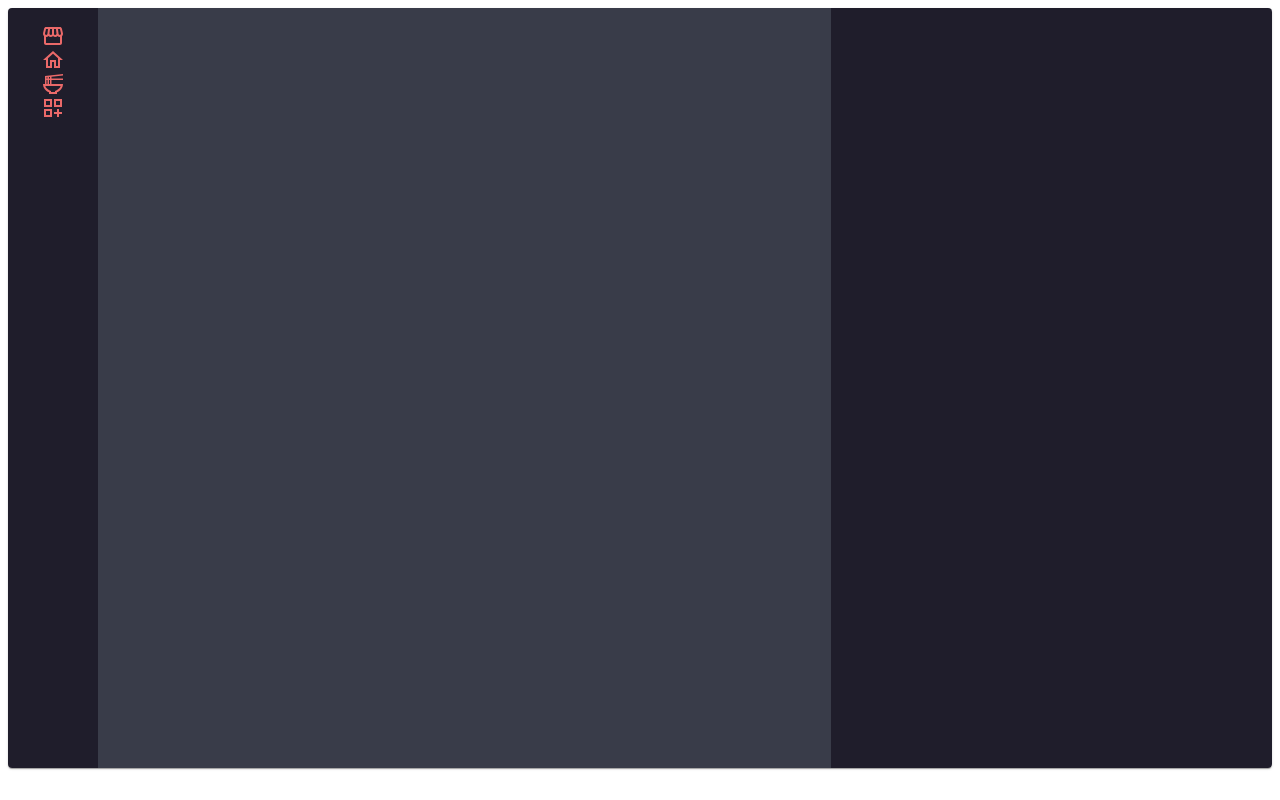
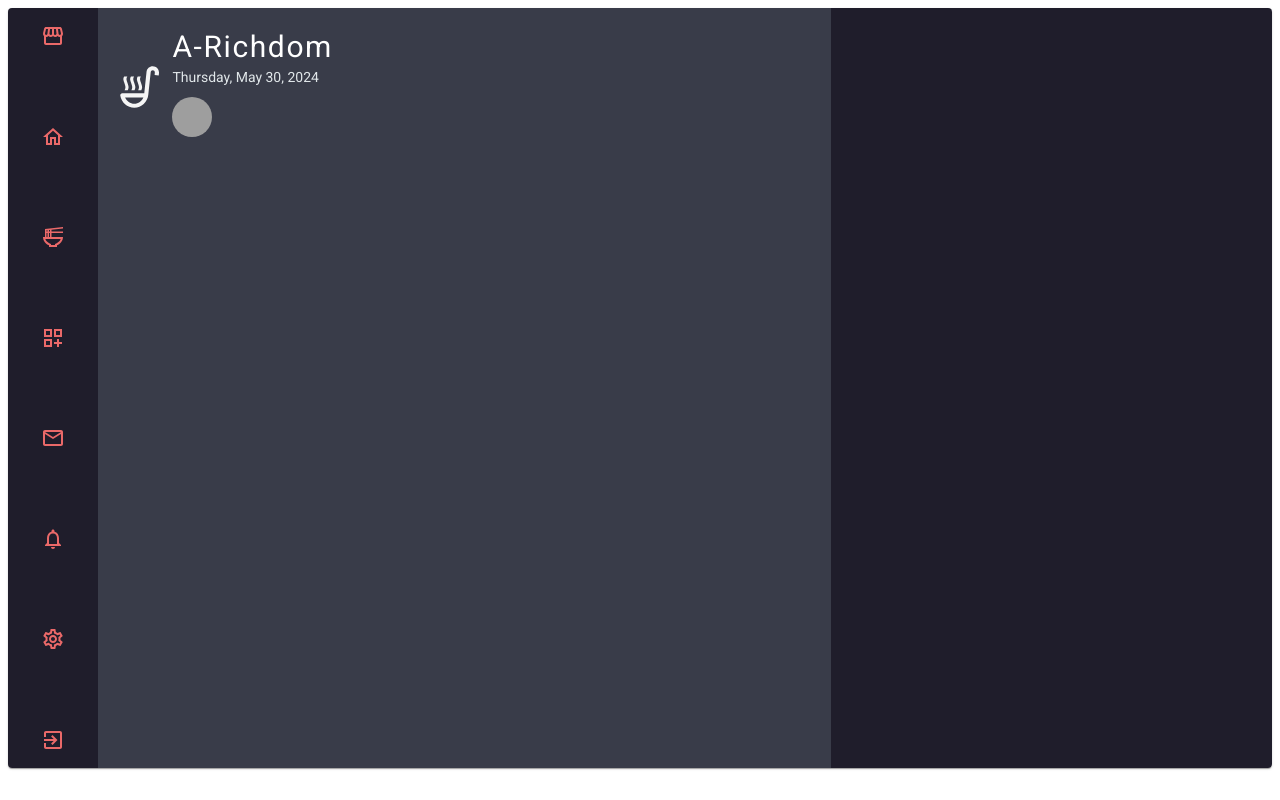
Before and after one commit to A-Richdom/FOOD-ORDERING-WEBITE, a React (Vite) app: page / in a window 1280 px wide. Built offline with nearby package versions, Linux system fonts and the light colour scheme; grey boxes are pictures that could not be loaded.

Commit message:
commiting homepage

```diff
--- /dev/null
+++ b/src/Components/DIGITAL-CLOCK/DigitalClock.jsx
@@ -0,0 +1,52 @@
+import React, { useEffect, useState } from 'react'
+
+const NavClock = () => {
+    // const [dateTime, setDateTime] = useState('');
+    const [date, setDate] = useState('');
+    const [time, setTime] = useState('');
+
+    useEffect(() => {
+        // Function to update the time and date
+        function updateTime() {
+            const now = new Date();
+            const dateOptions = {
+                weekday: 'long',
+                year: 'numeric',
+                month: 'long',
+                day: 'numeric'
+            };
+            const timeOptions = {
+                hour: '2-digit',
+                minute: '2-digit',
+                second: '2-digit'
+            };
+
+            const dateString = now.toLocaleDateString(undefined, dateOptions);
+            const timeString = now.toLocaleTimeString(undefined, timeOptions);
+
+            // Update your state or DOM elements with the new date and time strings
+            setDate(dateString)
+            setTime(timeString)
+        };
+
+        // Update the time every second
+        const intervalId = setInterval(updateTime, 1000);
+
+        // Cleanup function to clear the interval when component unmounts
+        return () => clearInterval(intervalId);
+    }, []);
+
+
+    return (
+        <div>
+
+            <section id='clock'>
+                <div className="date">{date}</div>
+                {/* <div className="time">{time}</div> */}
+            </section>
+
+        </div>
+    )
+};
+
+export default NavClock
--- a/src/Components/Homepage.jsx
+++ b/src/Components/Homepage.jsx
@@ -5,6 +5,32 @@ import StorefrontIcon from '@mui/icons-material/Storefront';
 import HomeOutlinedIcon from '@mui/icons-material/HomeOutlined';
 import RamenDiningOutlinedIcon from '@mui/icons-material/RamenDiningOutlined';
 import DashboardCustomizeOutlinedIcon from '@mui/icons-material/DashboardCustomizeOutlined';
+import EmailOutlinedIcon from '@mui/icons-material/EmailOutlined';
+import NotificationsNoneOutlinedIcon from '@mui/icons-material/NotificationsNoneOutlined';
+import SettingsOutlinedIcon from '@mui/icons-material/SettingsOutlined';
+import ExitToAppOutlinedIcon from '@mui/icons-material/ExitToAppOutlined';
+
+// Caed Content 2..//
+import AppBar from '@mui/material/AppBar';
+import Box from '@mui/material/Box';
+import Toolbar from '@mui/material/Toolbar';
+import IconButton from '@mui/material/IconButton';
+import Typography from '@mui/material/Typography';
+import Menu from '@mui/material/Menu';
+import MenuIcon from '@mui/icons-material/Menu';
+import Avatar from '@mui/material/Avatar';
+import Button from '@mui/material/Button';
+import Tooltip from '@mui/material/Tooltip';
+import MenuItem from '@mui/material/MenuItem';
+import AdbIcon from '@mui/icons-material/Adb';
+// import RamenDiningOutlinedIcon from '@mui/icons-material/RamenDi ningOutlined';
+import SoupKitchenOutlinedIcon from '@mui/icons-material/SoupKitchenOutlined';
+import DigitalClock from './DIGITAL-CLOCK/DigitalClock'
+
+
+
+const pages = ['Products', 'Pricing', 'Blog'];
+const settings = ['Profile', 'Account', 'Dashboard', 'Logout'];
 
 
 const useStyles = makeStyles((theme) => ({
@@ -14,7 +40,6 @@ const useStyles = makeStyles((theme) => ({
         display: 'flex',
     },
     cardContent1: {
-        height: '100%',
         width: '5%',
         backgroundColor: '#1F1D2B',
     },
@@ -22,21 +47,33 @@ const useStyles = makeStyles((theme) => ({
         width: '60%',
         backgroundColor: '#393C49',
     },
+    navBar1: {
+        display: 'flex',
+        alignItems: 'center',
+        textAlign: 'center',
+    },
+    userTypo: {
+        display: 'grid',
+        flexDirection: 'column',
+        color: 'white',
+    },
     cardContent3: {
         width: '35%',
         backgroundColor: '#1F1D2B',
     },
     sideBarIcons: {
         display: 'flex',
+        flexDirection: 'column',
+        height: '100%',
         color: 'EA7C69',
-        flexDirection: 'column',
         alignItems: 'center',
-        justifyContent: 'center',
-        justifyItems: 'center'
+        justifyContent: 'space-between',
     },
     icon: {
         color: '#EA6969',
-    }
+        fontSize: '40px',
+        fontWeight: 'bold',
+    },
 
 
 }));
@@ -44,22 +81,112 @@ const useStyles = makeStyles((theme) => ({
 const Homepage = () => {
     const classes = useStyles();
 
+    const [anchorElNav, setAnchorElNav] = React.useState(null);
+    const [anchorElUser, setAnchorElUser] = React.useState(null);
+
+    const handleOpenNavMenu = (event) => {
+        setAnchorElNav(event.currentTarget);
+    };
+    const handleOpenUserMenu = (event) => {
+        setAnchorElUser(event.currentTarget);
+    };
+
+    const handleCloseNavMenu = () => {
+        setAnchorElNav(null);
+    };
+
+    const handleCloseUserMenu = () => {
+        setAnchorElUser(null);
+    };
+
     return (
         <div className={classes.divContainer}>
             <Card className={classes.cardWrapper}>
+
+                {/* SIDE-BAR */}
                 <CardContent className={classes.cardContent1}>
 
                     <div className={classes.sideBarIcons}>
-                        <StorefrontIcon className={classes.icon}/>
-                        <HomeOutlinedIcon className={classes.icon}/>
-                        <RamenDiningOutlinedIcon className={classes.icon}/>
-                        <DashboardCustomizeOutlinedIcon className={classes.icon}/>
+                        <StorefrontIcon className={classes.icon} />
+                        <HomeOutlinedIcon className={classes.icon} />
+                        <RamenDiningOutlinedIcon className={classes.icon} />
+                        <DashboardCustomizeOutlinedIcon className={classes.icon} />
+                        <EmailOutlinedIcon className={classes.icon} />
+                        <NotificationsNoneOutlinedIcon className={classes.icon} />
+                        <SettingsOutlinedIcon className={classes.icon} />
+                        <ExitToAppOutlinedIcon className={classes.icon} />
                     </div>
 
                 </CardContent>
+
+                {/* MENU BAR */}
                 <CardContent className={classes.cardContent2}>
+                    <div className={classes.navBar1}>
+                        <SoupKitchenOutlinedIcon sx={{ display: { xs: 'none', md: 'flex' }, mr: 1, fontSize: '50px', color: 'whitesmoke' }} />
+                        {/* <AdbIcon  /> */}
+
+                        <div>
+                            <Typography className={classes.userTypo} style={{ fontSize: '30px', letterSpacing: '.1rem', }}>
+                                A-Richdom
+                            </Typography>
+                            <div>
+                                <DigitalClock />
+                            </div>
+
+                            <div>
+                                <Toolbar disableGutters>
+
+
+                                    <Box sx={{ flexGrow: 0 }}>
+                                        <Tooltip title="Open settings">
+                                            <IconButton onClick={handleOpenUserMenu} sx={{ p: 0 }}>
+                                                <Avatar alt="Remy Sharp" src="/static/images/avatar/2.jpg" />
+                                            </IconButton>
+                                        </Tooltip>
+
+                                        <Menu
+                                            sx={{ mt: '45px' }}
+                                            id="menu-appbar"
+                                            anchorEl={anchorElUser}
+                                            anchorOrigin={{
+                                                vertical: 'top',
+                                                horizontal: 'right',
+                                            }}
+                                            keepMounted
+                                            transformOrigin={{
+                                                vertical: 'top',
+                                                horizontal: 'right',
+                                            }}
+                                            open={Boolean(anchorElUser)}
+                                            onClose={handleCloseUserMenu}
+                                        >
+                                            {settings.map((setting) => (
+                                                <MenuItem key={setting} onClick={handleCloseUserMenu}>
+                                                    <Typography textAlign="center">{setting}</Typography>
+                                                </MenuItem>
+                                            ))}
+                                        </Menu>
+                                    </Box>
+                                </Toolbar>
+                            </div>
+                        </div>
+
+                    </div>
+
+
+
+
+
+
+                    <AppBar position="static">
+                        <Container maxWidth="xl">
+
+                        </Container>
+                    </AppBar>
 
                 </CardContent>
+
+                {/* RIGHT-BAR */}
                 <CardContent className={classes.cardContent3}>
 
                 </CardContent>
--- a/src/index.css
+++ b/src/index.css
@@ -0,0 +1,8 @@
+#clock {
+    font-family: "Roboto", sans-serif;
+    color: #e0e6e9;
+    font-size: 14px;
+    display: flex;
+    align-items: center;
+    gap: 15px;
+}
```
Lines whose indentation alone changed are shown as unchanged.
